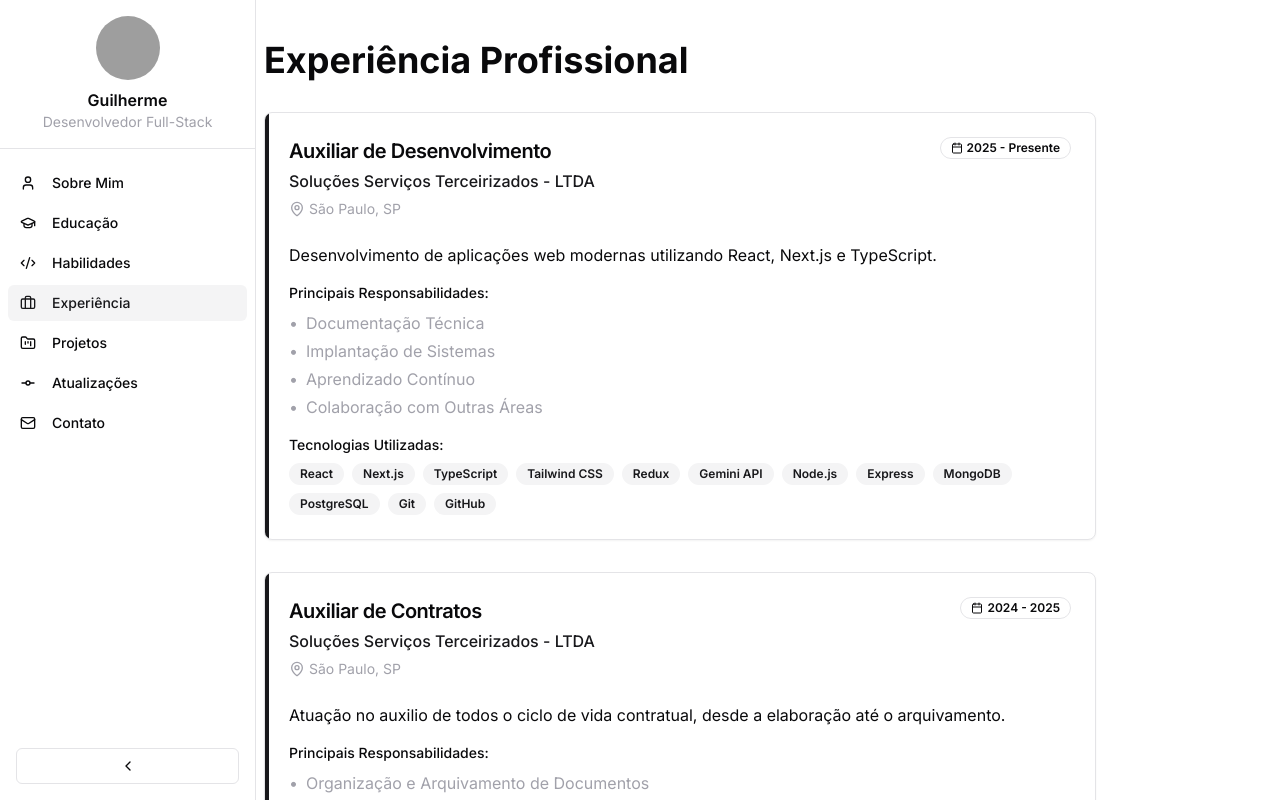
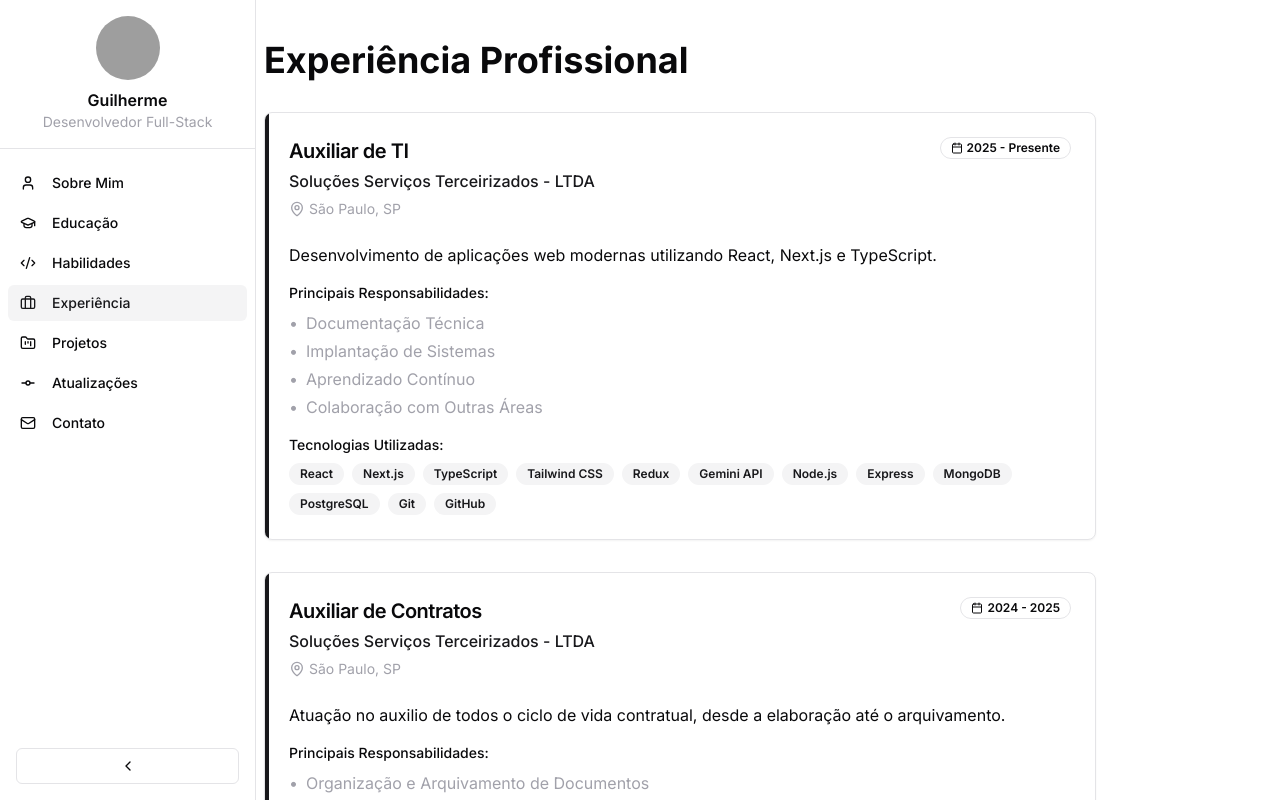
Before and after one commit to gui1416/portifolio-v8, a Next.js app: page /experience in a window 1280 px wide. Shown: the top 800 px of the page. Built offline with nearby package versions, Linux system fonts and the light colour scheme; grey boxes are pictures that could not be loaded.

Commit message:
add: Auxiliar de TI

```diff
--- a/src/app/experience/page.tsx
+++ b/src/app/experience/page.tsx
@@ -5,7 +5,7 @@ import { Calendar, MapPin, Briefcase } from "lucide-react"
 export default function Experiencia() {
   const experiencias = [
     {
-      cargo: "Auxiliar de Desenvolvimento",
+      cargo: "Auxiliar de TI",
       empresa: "Soluções Serviços Terceirizados - LTDA",
       periodo: "2025 - Presente",
       local: "São Paulo, SP",
```
